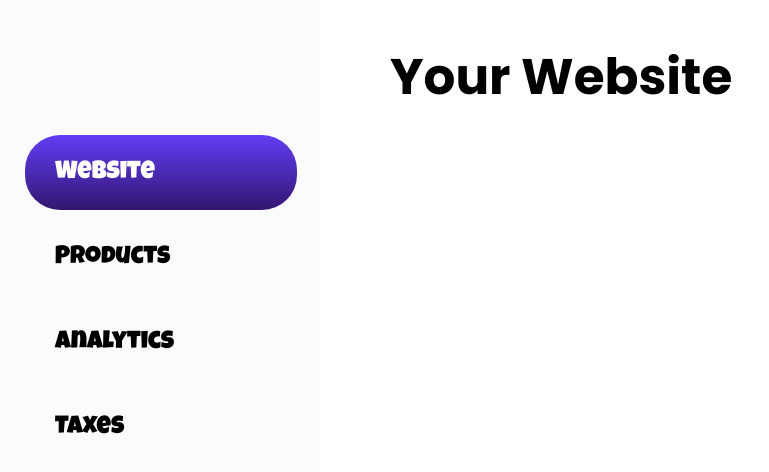
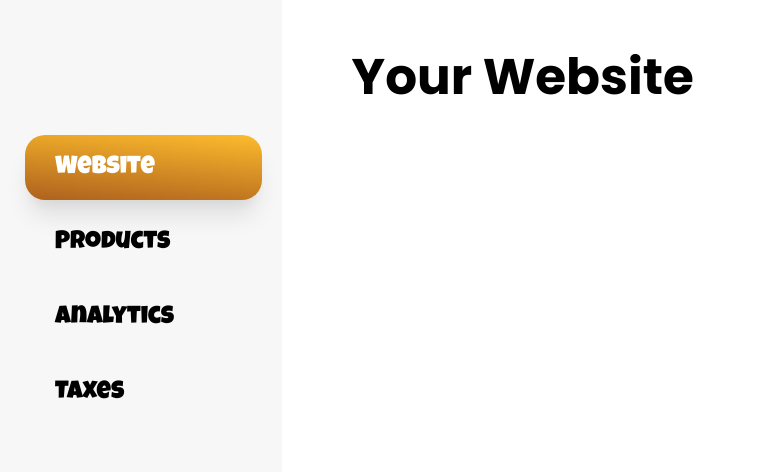
Before and after one commit to ShaileshSSC/websitebuilder, a React (Vite) app: page /dashboard in a window 1280 px wide. Shown: the top 472 px of the page, without its empty margins (0-769 px from the left). Built offline with nearby package versions, Linux system fonts and the light colour scheme.

Commit message:
color dash

```diff
--- a/src/pages/Dashboard.css
+++ b/src/pages/Dashboard.css
@@ -10,10 +10,10 @@
 .dashboard-menu {
     display: flex;
     flex-direction: column;
-    width: 25%;
+    width: 22%;
     height: 100%;
     padding: 20px;
-    background: #fbfbfe;
+    background: #f7f7f7;
     padding-top: 130px;
     z-index: 2;
 }
@@ -36,29 +36,31 @@
 
 .dashboard-button {
     all: unset;
-    border-radius: 35px;
+    border-radius: 20px;
     font-size: 25px;
     width: 90%;
-    height: 55px;
+    height: 45px;
     margin: 5px;
     color: rgb(0, 0, 0);
     padding: 10px;
-     text-indent: 20px;
-  display: inline-block;
+    text-indent: 20px;
+    display: inline-block;
     font-family: 'Luckiest Guy', cursive;
     transition: transform 0.2s, background-color 0.1s ease-in-out;
 }
 
 .current {
-    color: white;
-    background: linear-gradient(0deg, rgb(51, 22, 112) 0%, rgb(98, 61, 245) 100%);
-}
+    color: rgb(255, 255, 255);
+    /* background: linear-gradient(0deg, rgb(51, 22, 112) 0%, rgb(98, 61, 245) 100%); */
+    background: linear-gradient(5deg, rgba(173, 97, 29, 1) 0%, rgba(253, 187, 45, 1) 100%);
+box-shadow: rgba(0, 0, 0, 0.1) 0px 20px 25px -5px, rgba(0, 0, 0, 0.04) 0px 10px 10px -5px;}
 
 .dashboard-button:hover {
     cursor: pointer;
-    background-color: #ebebef;
+    background-color: #efefef;
 }
 
 .dashboard-button:active {
     transform: scale(0.95);
+    height: 45px;
 }
```
